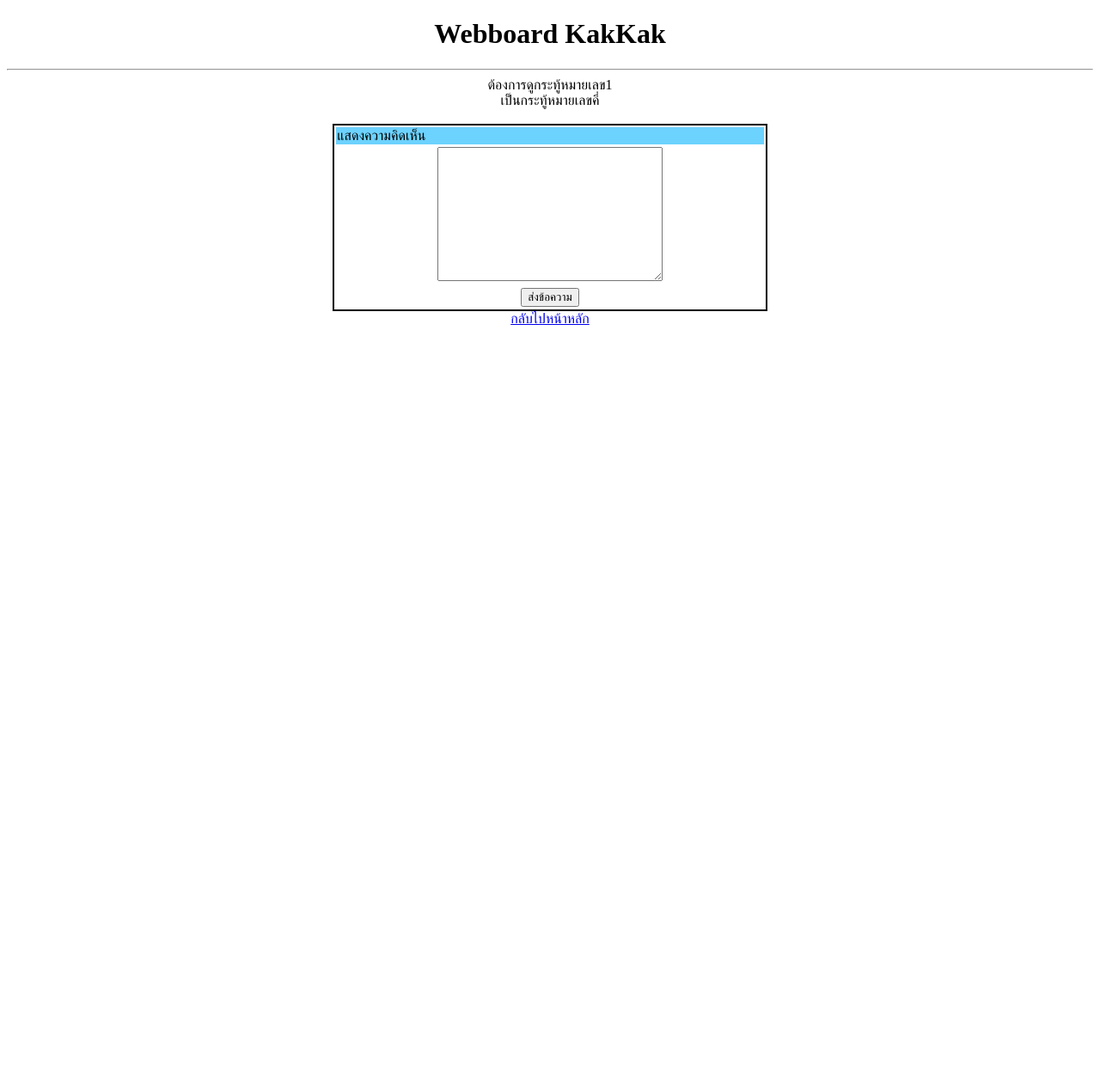
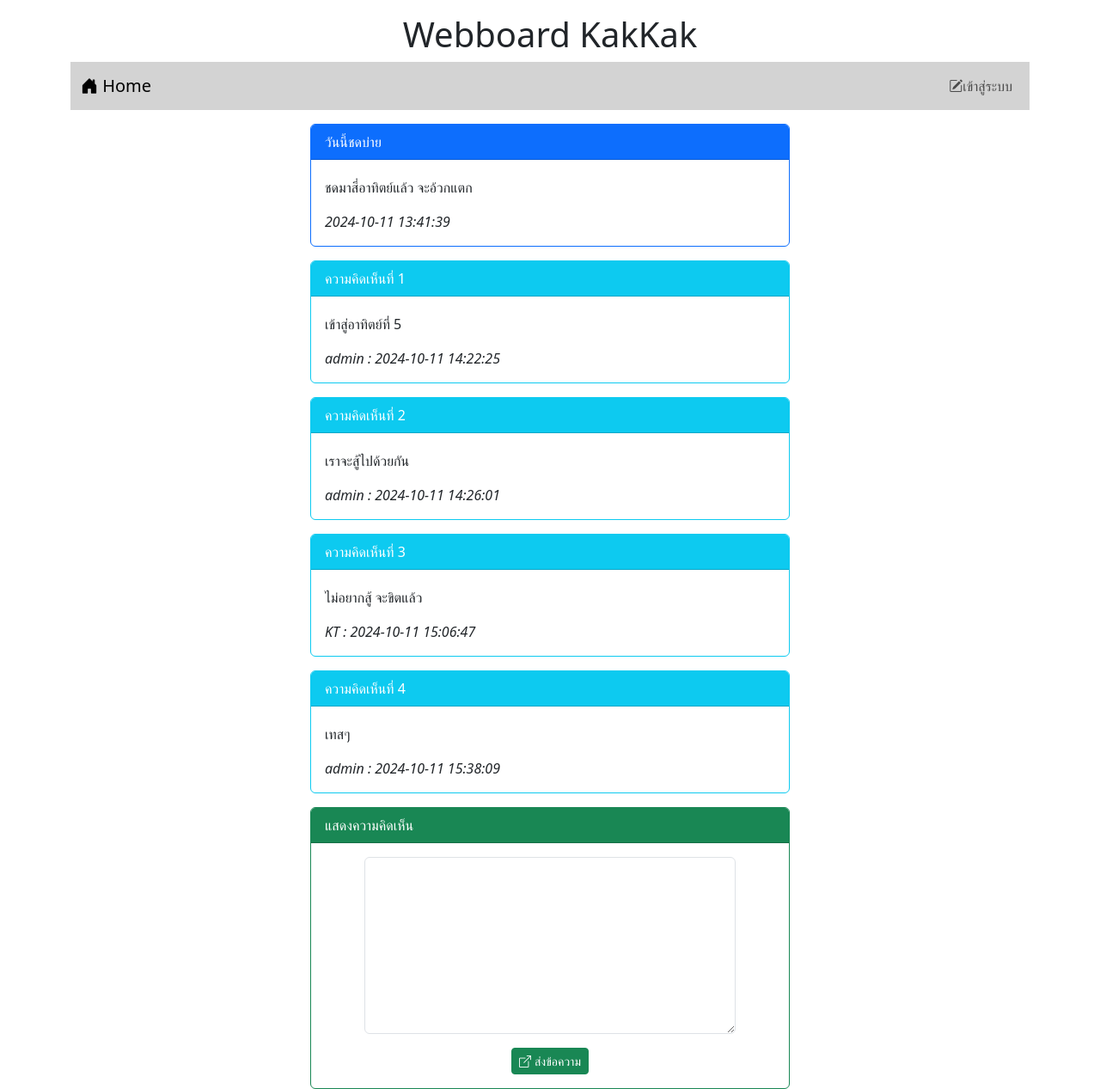
Before and after one commit to Kumthon14/EnetC67_Webboard, a PHP site: page /post.php?id=1 in a window 1280 px wide. Shown: the whole page at 86% size. Before the commit the page ends 378 px from the top, so only its background shows below. Run offline with PHP 8.4, Linux system fonts and the light colour scheme; data comes from the database, SQL or seed files in the repository; both versions use the stored data as it was after the commit.

Commit message:
Sql+delete+comment

```diff
--- /dev/null
+++ b/Test_js_first_week/Script.js
@@ -0,0 +1 @@
+document.write("Hello External file")
--- a/post.php
+++ b/post.php
@@ -1,35 +1,83 @@
 <!DOCTYPE html>
 <html lang="en">
+
 <head>
     <meta charset="UTF-8">
     <meta name="viewport" content="width=device-width, initial-scale=1.0">
     <title>Document</title>
-    <style>
-        div{
-            text-align: center;
-        }
-    </style>
+    <link href="https://cdn.jsdelivr.net/npm/bootstrap@5.3.3/dist/css/bootstrap.min.css" rel="stylesheet" integrity="sha384-QWTKZyjpPEjISv5WaRU9OFeRpok6YctnYmDr5pNlyT2bRjXh0JMhjY6hW+ALEwIH" crossorigin="anonymous">
+    <script src="https://cdn.jsdelivr.net/npm/bootstrap@5.3.3/dist/js/bootstrap.bundle.min.js" integrity="sha384-YvpcrYf0tY3lHB60NNkmXc5s9fDVZLESaAA55NDzOxhy9GkcIdslK1eN7N6jIeHz" crossorigin="anonymous"></script>
+    <link rel="stylesheet" href="https://cdn.jsdelivr.net/npm/bootstrap-icons@1.11.3/font/bootstrap-icons.min.css">
 </head>
+
 <body>
-    <?php
-        $id = $_GET['id'];
-    ?>
-    <h1 style="text-align: center;">Webboard KakKak</h1>
-    <hr>
-    <div>ต้องการดูกระทู้หมายเลข<?php echo $id?></div>
-    <?php
-        if(($id % 2) == 0){
-            echo "<center>เป็นกระทู้หมายเลขคู่</center><br>";
-        }
-        else{
-            echo "<center>เป็นกระทู้หมายเลขคี่</center><br>";
-        }
-    ?>
-    <table style="border: 2px solid black; width: 40%;" align="center">
-        <tr><td colspan="2" style="background-color: #6cd2fe;">แสดงความคิดเห็น</td></tr>
-        <tr><td align="center"><textarea cols="30" rows="10"></textarea></td></tr>
-        <tr><td colspan="2" align="center"><input type="submit" value="ส่งข้อความ"></td></tr>
-    </table>
-    <div><a href="index.php">กลับไปหน้าหลัก</a></div>
+    <div class="container-lg mt-3">
+        <h1 style="text-align: center;" class="mt-3">Webboard KakKak</h1>
+
+        <?php
+            session_start();
+            include "nav.php";
+            $post_id = $_GET['id'];
+        ?>
+
+        <div class="card text-dark bg-white border-primary mt-3 col-lg-6 mx-auto">
+            <?php
+                $conn = new PDO("mysql:host=localhost;dbname=webboard;charset=utf8","root","");
+
+                $sql = "SELECT title,content,post_date FROM post WHERE $post_id=id";
+
+                $result = $conn->query($sql);
+
+                $post_fetch = $result->fetch();
+            ?>
+            <div class="card-header bg-primary text-white"><?php echo $post_fetch[0]?></div>
+            <div class="card-body">
+                <div class="mt-1"><?php echo $post_fetch[1]?></div>
+                <div class="mt-3 fw-light fst-italic"><?php echo $post_fetch[2]?></div>
+            </div>
+        </div>
+
+        <?php
+                $num = $_GET['id'];
+
+                $sql_post = "SELECT comment.id,comment.content,comment.post_date,user.login FROM comment INNER JOIN user ON (comment.user_id=user.id) WHERE post_id=$num ORDER BY comment.post_date";
+
+                $result_post = $conn->query($sql_post);
+
+                while($post_fetch_post = $result_post->fetch()){
+                    echo "<div class='card text-dark bg-white border-info mt-3 col-lg-6 mx-auto'>
+                            <div class='card-header bg-info text-white'>ความคิดเห็นที่ $post_fetch_post[0]</div>
+                            <div class='card-body'>
+                                <div class='mt-1'>$post_fetch_post[1]</div>
+                                <div class='mt-3 fw-light fst-italic'>$post_fetch_post[3] : $post_fetch_post[2]</div>
+                            </div>
+                        </div>";
+                }
+        ?>
+
+        <div class="card text-dark bg-white border-success mt-3 col-lg-6 mx-auto">
+            <div class="card-header bg-success text-white">แสดงความคิดเห็น</div>
+            <div class="card-body">
+                <form action="post_save.php" method="post">
+                    <input type="hidden" name="post_id" value="<?= $_GET['id']; ?>">
+                    <div class="row mb-3 justify-content-center">
+                        <div class="col-lg-10">
+                            <textarea name="comment" class="form-control" rows="8"></textarea>
+                        </div>
+                    </div>
+                    <div class="row">
+                        <div class="col-lg-12">
+                            <center>
+                                <button type="submit" class="btn btn-success btn-sm text-white">
+                                    <i class="bi bi-box-arrow-up-right me-1"></i>ส่งข้อความ
+                                </button>
+                            </center>
+                        </div>
+                    </div>
+                </form>
+            </div>
+        </div>
+    </div>
 </body>
+
 </html>
```
Also changed, not shown: Test_js_first_week/Js.html (added, +16 -0 lines), delete.php (+12 -1 lines), index.php (+14 -2 lines), post_save.php (added, +14 -0 lines), webboard (1).sql (added, +175 -0 lines).
